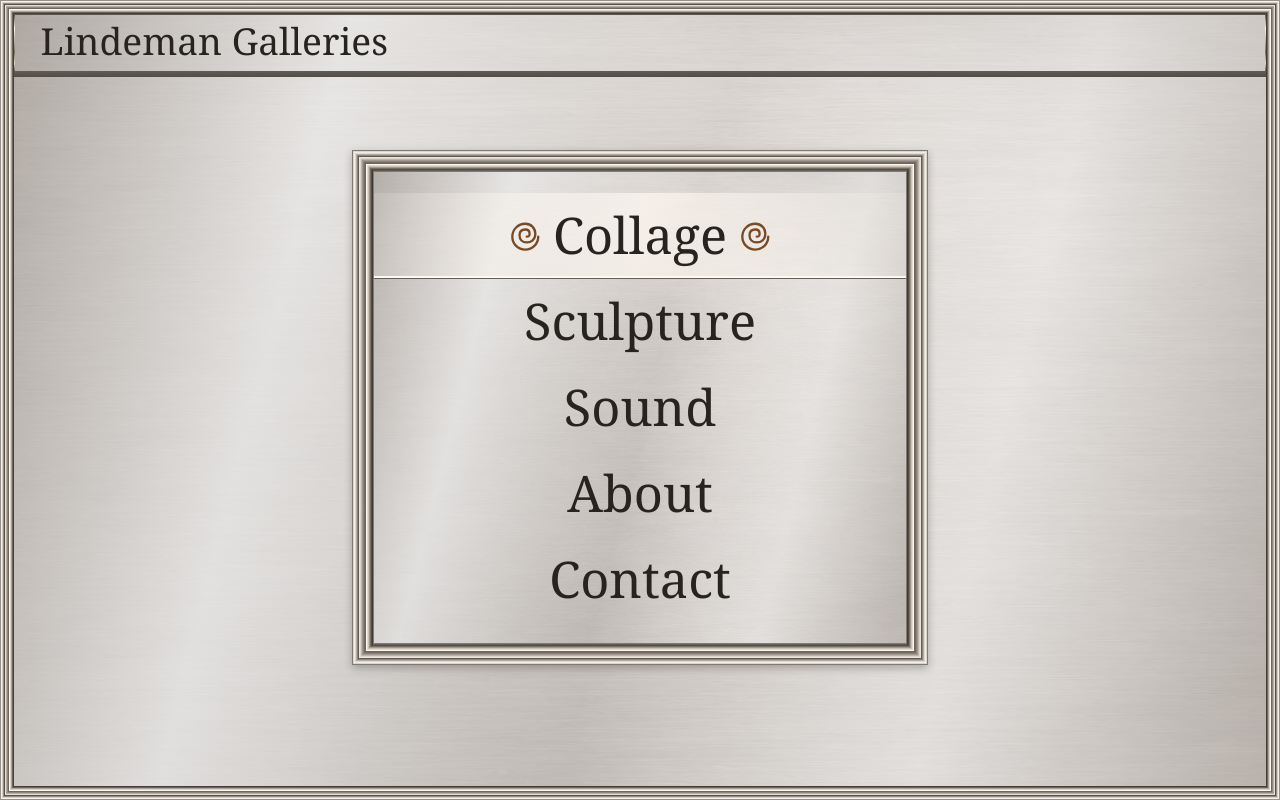
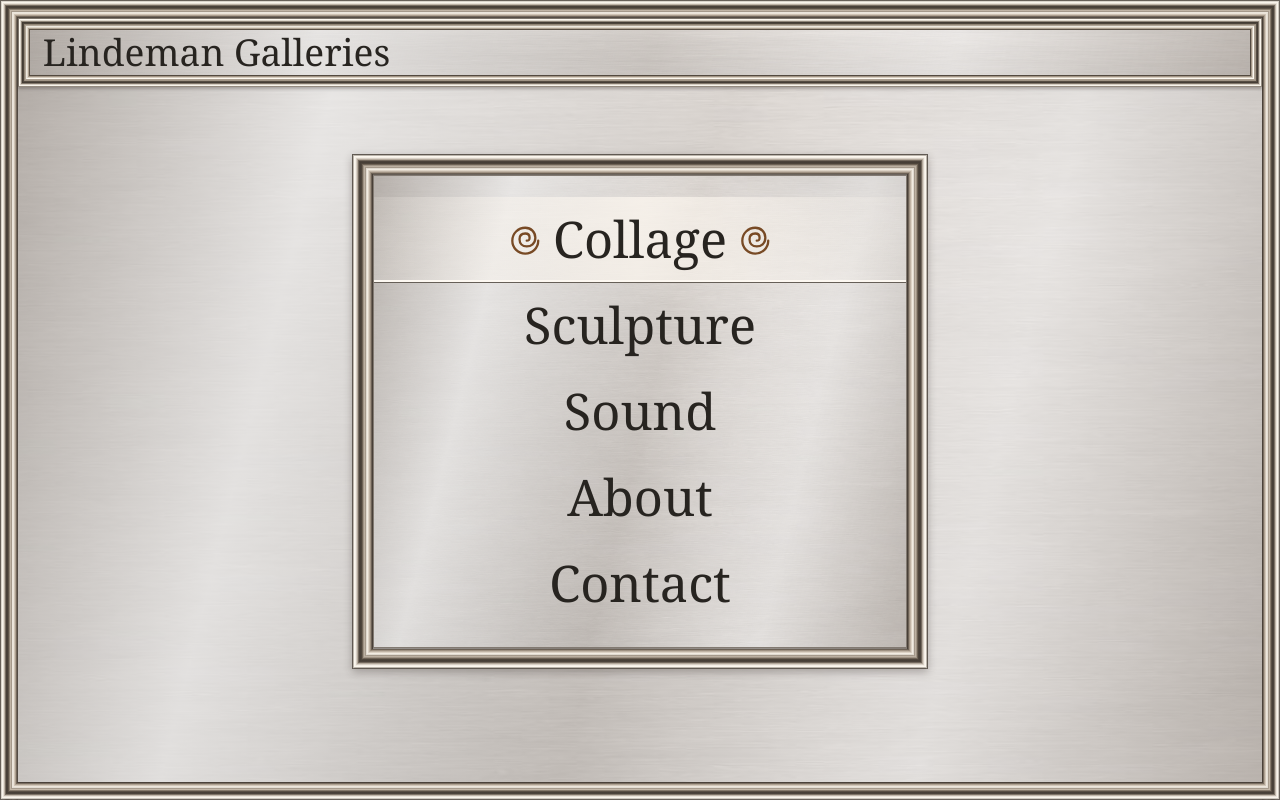
Before and after one commit to 1000cutsminimum/lindeman-galleries, a plain HTML site: page index.html in a window 1280 px wide. Drawn offline with Linux system fonts and the light colour scheme.

Commit message:
Give frames a routed profile and nest the title plate

```diff
--- a/assets/metal.css
+++ b/assets/metal.css
@@ -3,7 +3,8 @@
   --band: var(--module);
   --pewter: url("satin-pewter.jpg");
   --metal: linear-gradient(104deg, #96887b36, #fff9 24%, #a79e931a 51%, #fff6 75%, #8d80743b), var(--pewter) center / 100% 100%;
-  --rail: #514b45 0%, #fdfaf4 9%, #ddd7ce 17%, #7b7268 28%, #504a44 33%, #faf6ef 36%, #aaa197 48%, #61594f 64%, #fffdf7 68%, #c8bfb2 79%, #5d554c 91%, #35302b 100%;
+  /* Read from the outer edge inward: raised lip, recessed channel, inner bead. */
+  --rail: #393431 0%, #8b8277 5%, #fefaf2 10%, #f3ede4 18%, #b6ab9e 26%, #655b50 32%, #433b34 37%, #4c433a 45%, #75695b 51%, #c4b8a9 58%, #a19587 65%, #fefaf2 71%, #e0d6c9 78%, #aa9c8c 87%, #60554a 94%, #38312b 100%;
   --ink: #272420;
   --bronze: #784a25;
   background: #cbc7c2;
@@ -18,21 +19,23 @@ body { margin: 0; }
   min-height: 100svh;
   display: grid;
   grid-template-rows: auto 1fr;
-  padding: calc(2 * var(--module));
+  padding: var(--rim);
+  row-gap: 2px;
   background: var(--metal);
 }
-.window::before, .window::after, .menu::before, .menu::after {
+:is(.window, .menu, .title-bar)::before,
+:is(.window, .menu, .title-bar)::after {
   content: "";
   position: absolute;
   inset: 0;
   pointer-events: none;
 }
-.window::before, .menu::before {
+:is(.window, .menu, .title-bar)::before {
   background:
     linear-gradient(to right, var(--rail)) left / var(--rim) 100% no-repeat,
     linear-gradient(to left, var(--rail)) right / var(--rim) 100% no-repeat;
 }
-.window::after, .menu::after {
+:is(.window, .menu, .title-bar)::after {
   background:
     linear-gradient(to bottom, var(--rail)) top / 100% var(--rim) no-repeat,
     linear-gradient(to top, var(--rail)) bottom / 100% var(--rim) no-repeat;
@@ -42,7 +45,7 @@ body { margin: 0; }
     calc(100% - var(--rim)) calc(100% - var(--rim)), 100% 100%, 0 100%
   );
 }
-.window { --rim: calc(2 * var(--module)); }
+.window { --rim: clamp(14px, 1.4vw, 21px); }
 .window > svg[hidden] {
   position: absolute;
   width: 0;
@@ -50,11 +53,13 @@ body { margin: 0; }
   overflow: hidden;
 }
 .title-bar {
-  padding: 0 clamp(.65rem, 2vw, 2rem) .11em;
-  border: 1px solid #645c53;
-  border-bottom: 6px solid transparent;
-  border-image: linear-gradient(to bottom, #565049, #fff9f1 25%, #756c62 66%, #e1dad1 85%, #524c46) 1;
+  --rim: clamp(7px, .95vw, 14px);
+  position: relative;
+  padding: calc(var(--rim) + .03em) calc(var(--rim) + clamp(.3rem, 1vw, 1rem)) calc(var(--rim) + .06em);
+  background: var(--metal);
+  box-shadow: 0 2px 3px #342b2752;
   font-size: clamp(1.25rem, 2.9vw, 2.45rem);
+  line-height: 1.12;
 }
 .title-bar a { color: inherit; text-decoration: none; }
 .stage { display: grid; place-items: center; padding: calc(2 * var(--module)); }
```
